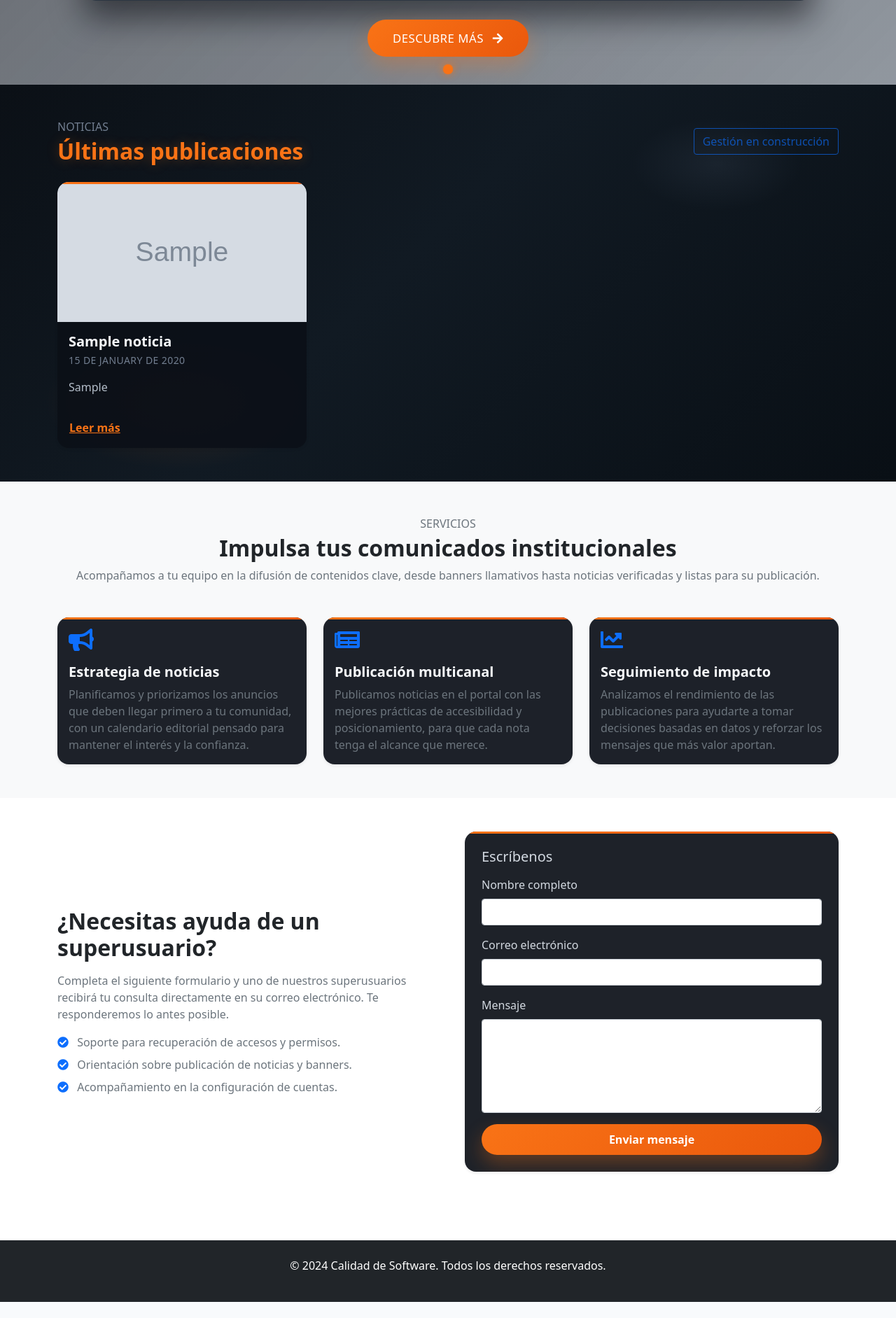
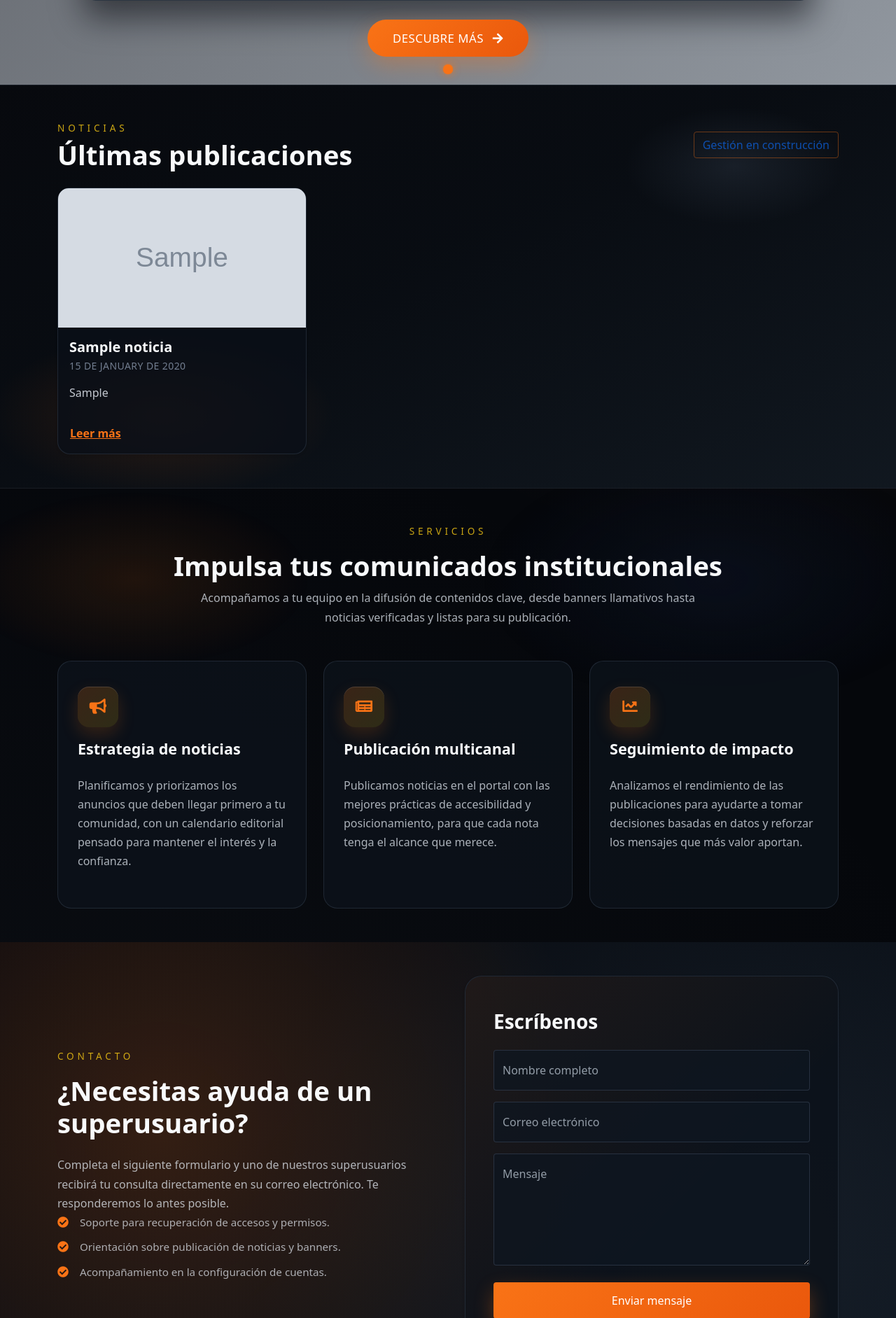
Before and after one commit to Derom-rm27/myweb, a PHP site: page / in a window 1280 px wide. Shown: the part 449-2332 px from the top of the page at 70% size. Before the commit the page ends 2309 px from the top, so only its background shows below. Run offline with PHP 8.4, Linux system fonts and the light colour scheme; tables that the repository leaves empty hold one stand-in row (values such as "Sample post"); grey boxes marked "Sample" are stand-in pictures.

Commit message:
Restyle landing page to match admin theme

```diff
--- a/css/home.css
+++ b/css/home.css
@@ -1,4 +1,17 @@
 /* Home page specific styles extracted from the previous inline block */
+.landing-page {
+    background: radial-gradient(circle at top right, rgba(249, 115, 22, 0.08), transparent 45%),
+        radial-gradient(circle at bottom left, rgba(55, 65, 81, 0.14), transparent 55%),
+        #05070b;
+    min-height: 100vh;
+    padding-bottom: 80px;
+}
+
+.landing-page > section {
+    position: relative;
+    z-index: 1;
+}
+
 .navbar {
     background: linear-gradient(135deg, #080a0f 0%, #111820 50%, #1b252f 100%) !important;
     backdrop-filter: blur(10px);
@@ -171,6 +184,47 @@
     box-shadow: 0 10px 25px rgba(249, 115, 22, 0.4);
 }
 
+.btn-outline-primary {
+    color: #f8fafc;
+    border-color: rgba(249, 115, 22, 0.6);
+    background: rgba(249, 115, 22, 0.08);
+    transition: all 0.3s ease;
+}
+
+.btn-outline-primary:hover,
+.btn-outline-primary:focus {
+    color: #0f172a;
+    background: linear-gradient(135deg, #f97316 0%, #facc15 100%);
+    border-color: transparent;
+    box-shadow: 0 16px 32px rgba(249, 115, 22, 0.4);
+}
+
+.section-header {
+    color: #f8fafc;
+}
+
+.section-eyebrow {
+    display: inline-block;
+    font-size: 0.85rem;
+    letter-spacing: 0.3rem;
+    text-transform: uppercase;
+    color: rgba(250, 204, 21, 0.8);
+}
+
+.section-title {
+    font-size: clamp(1.75rem, 3vw, 2.4rem);
+    font-weight: 700;
+    color: #f8fafc;
+    margin-bottom: 0.65rem;
+}
+
+.section-subtitle {
+    max-width: 720px;
+    margin: 0 auto;
+    color: rgba(226, 232, 240, 0.75);
+    line-height: 1.7;
+}
+
 @media (max-width: 576px) {
     .carousel-caption {
         bottom: 140px;
@@ -224,29 +278,27 @@
 
 
 .news-section {
-    background: linear-gradient(135deg, #0b1016 0%, #111a23 45%, #090f15 100%);
     position: relative;
+    background: linear-gradient(155deg, rgba(8, 10, 15, 0.92) 0%, rgba(9, 13, 19, 0.95) 45%, rgba(17, 24, 32, 0.98) 100%);
+    border-top: 1px solid rgba(148, 163, 184, 0.12);
+    border-bottom: 1px solid rgba(148, 163, 184, 0.12);
     color: rgba(226, 232, 240, 0.92);
 }
 
 .news-section::before {
     content: '';
     position: absolute;
-    top: 0;
-    left: 0;
-    width: 100%;
-    height: 100%;
+    inset: 0;
     background:
-        radial-gradient(ellipse 320px 160px at 20% 80%, rgba(249, 115, 22, 0.12) 0%, transparent 60%),
-        radial-gradient(ellipse 220px 120px at 80% 20%, rgba(71, 85, 105, 0.2) 0%, transparent 55%);
+        radial-gradient(ellipse 380px 180px at 18% 82%, rgba(249, 115, 22, 0.14) 0%, transparent 65%),
+        radial-gradient(ellipse 260px 140px at 82% 20%, rgba(71, 85, 105, 0.24) 0%, transparent 60%);
     pointer-events: none;
+    z-index: 0;
 }
 
-.news-section h2 {
-    color: #f97316;
-    font-weight: 700;
-    text-shadow: 0 0 18px rgba(249, 115, 22, 0.3);
+.news-section .container {
     position: relative;
+    z-index: 1;
 }
 
 .news-section .ratio {
@@ -263,7 +315,7 @@
 .news-section .card-subtitle {
     letter-spacing: 0.03em;
     text-transform: uppercase;
-    color: rgba(148, 163, 184, 0.8);
+    color: rgba(203, 213, 225, 0.65);
 }
 
 .news-section .btn-link {
@@ -281,53 +333,213 @@
     color: rgba(148, 163, 184, 0.75) !important;
 }
 
-.card {
-    border: none;
-    border-radius: 16px;
-    background: rgba(11, 16, 23, 0.92);
-    box-shadow: 0 5px 25px rgba(8, 10, 15, 0.35);
-    transition: all 0.3s ease;
-    overflow: hidden;
-    position: relative;
-    color: rgba(226, 232, 240, 0.92);
+.news-card {
+    background: rgba(10, 16, 24, 0.8);
+    border: 1px solid rgba(71, 85, 105, 0.35) !important;
+    border-radius: 18px;
+    box-shadow: 0 12px 30px rgba(8, 10, 15, 0.4);
+    transition: transform 0.35s ease, box-shadow 0.35s ease, border-color 0.35s ease;
 }
 
-.card:hover {
-    transform: translateY(-5px);
-    box-shadow: 0 18px 40px rgba(249, 115, 22, 0.22);
+.news-card:hover {
+    transform: translateY(-6px);
+    border-color: rgba(249, 115, 22, 0.55) !important;
+    box-shadow: 0 22px 45px rgba(8, 10, 15, 0.55);
 }
 
-.card::before {
+.news-card .card-title {
+    color: #f8fafc;
+    font-weight: 600;
+}
+
+.news-card .card-text {
+    color: rgba(226, 232, 240, 0.85);
+}
+
+.news-empty-state__title {
+    color: #f8fafc;
+    font-weight: 600;
+    margin-bottom: 0.75rem;
+}
+
+.news-empty-state__subtitle {
+    color: rgba(203, 213, 225, 0.75);
+}
+
+.services-section {
+    position: relative;
+    padding-top: 5rem;
+    padding-bottom: 5rem;
+    overflow: hidden;
+}
+
+.services-section::before {
     content: '';
     position: absolute;
-    top: 0;
-    left: 0;
-    width: 100%;
-    height: 3px;
-    background: linear-gradient(90deg, #f97316, #ea580c);
-    z-index: 1;
+    inset: 0;
+    background: radial-gradient(ellipse 400px 200px at 15% 20%, rgba(249, 115, 22, 0.12), transparent 65%),
+        radial-gradient(ellipse 480px 260px at 80% 20%, rgba(15, 23, 42, 0.55), transparent 70%);
+    z-index: -1;
+    opacity: 0.9;
 }
 
-.card-title {
+.services-section .container {
+    position: relative;
+    z-index: 2;
+}
+
+.service-card {
+    background: rgba(12, 18, 26, 0.85);
+    border: 1px solid rgba(71, 85, 105, 0.35);
+    border-radius: 20px;
+    padding: 36px 28px;
+    transition: transform 0.35s ease, box-shadow 0.35s ease, border-color 0.35s ease;
+}
+
+.service-card:hover {
+    transform: translateY(-6px);
+    border-color: rgba(249, 115, 22, 0.55);
+    box-shadow: 0 22px 45px rgba(8, 10, 15, 0.55);
+}
+
+.service-card__body {
+    display: flex;
+    flex-direction: column;
+    gap: 18px;
+}
+
+.service-card__icon {
+    width: 58px;
+    height: 58px;
+    display: grid;
+    place-items: center;
+    border-radius: 16px;
+    background: linear-gradient(135deg, rgba(249, 115, 22, 0.2), rgba(250, 204, 21, 0.15));
+    color: #f97316;
+    font-size: 1.6rem;
+    box-shadow: inset 0 1px 0 rgba(255, 255, 255, 0.12), 0 10px 25px rgba(249, 115, 22, 0.18);
+}
+
+.service-card__icon i {
+    font-size: 1.35rem;
+}
+
+.service-card__title {
+    font-size: 1.35rem;
+    font-weight: 600;
     color: #f8fafc;
 }
 
-.card-text {
-    color: rgba(203, 213, 225, 0.88);
+.service-card__text {
+    color: rgba(226, 232, 240, 0.75);
+    line-height: 1.7;
 }
 
-.card-body .btn-primary {
-    background: linear-gradient(135deg, #f97316 0%, #ea580c 100%);
-    border: none;
-    border-radius: 25px;
-    padding: 10px 20px;
-    font-weight: 600;
-    transition: all 0.3s ease;
+.contact-section {
+    position: relative;
+    padding-top: 5rem;
+    padding-bottom: 5rem;
+    overflow: hidden;
+    color: rgba(226, 232, 240, 0.9);
 }
 
-.card-body .btn-primary:hover {
-    transform: translateY(-2px);
-    box-shadow: 0 8px 20px rgba(249, 115, 22, 0.3);
+.contact-section::before {
+    content: '';
+    position: absolute;
+    inset: 0;
+    background: linear-gradient(135deg, rgba(8, 10, 15, 0.92), rgba(11, 19, 28, 0.96));
+    z-index: -2;
+}
+
+.contact-section::after {
+    content: '';
+    position: absolute;
+    inset: 0;
+    background: radial-gradient(circle at 18% 42%, rgba(249, 115, 22, 0.18), transparent 55%),
+        radial-gradient(circle at 82% 68%, rgba(55, 65, 81, 0.28), transparent 60%);
+    z-index: -1;
+}
+
+.contact-benefits {
+    color: rgba(226, 232, 240, 0.72);
+    font-size: 0.95rem;
+    line-height: 1.8;
+}
+
+.contact-section .section-subtitle {
+    margin: 0;
+}
+
+.contact-benefits i {
+    color: #f97316;
+    margin-right: 12px;
+    font-size: 1rem;
+}
+
+.contact-card {
+    background: rgba(12, 18, 26, 0.85);
+    border-radius: 24px;
+    border: 1px solid rgba(71, 85, 105, 0.35);
+    overflow: hidden;
+    position: relative;
+}
+
+.contact-card::before {
+    content: '';
+    position: absolute;
+    inset: 0;
+    background: linear-gradient(135deg, rgba(249, 115, 22, 0.12), transparent 60%);
+    opacity: 0.65;
+    pointer-events: none;
+}
+
+.contact-card__body {
+    position: relative;
+    z-index: 1;
+    padding: 48px 40px;
+}
+
+.contact-card__title {
+    color: #f8fafc;
+    font-weight: 600;
+    margin-bottom: 24px;
+}
+
+.contact-form .form-control {
+    background: rgba(15, 23, 32, 0.78);
+    border: 1px solid rgba(71, 85, 105, 0.45);
+    color: #f8fafc;
+}
+
+.contact-form .form-control:focus {
+    border-color: rgba(249, 115, 22, 0.6);
+    box-shadow: 0 0 0 0.25rem rgba(249, 115, 22, 0.18);
+    background: rgba(15, 23, 32, 0.9);
+}
+
+.contact-form .form-floating > label {
+    color: rgba(203, 213, 225, 0.7);
+}
+
+.contact-form .form-floating > .form-control:focus ~ label,
+.contact-form .form-floating > .form-control:not(:placeholder-shown) ~ label {
+    color: rgba(249, 115, 22, 0.8);
+}
+
+.contact-form textarea.form-control {
+    min-height: 160px;
+}
+
+.contact-form .btn-primary {
+    font-size: 1rem;
+    padding: 14px 20px;
+}
+
+.contact-section .alert {
+    border-radius: 12px;
+    border: 1px solid rgba(148, 163, 184, 0.2);
+    background: rgba(15, 23, 32, 0.75);
+    color: rgba(226, 232, 240, 0.85);
 }
 
 .modal-overlay {
@@ -616,4 +828,12 @@
         padding: 16px;
         font-size: 16px;
     }
+
+    .contact-card__body {
+        padding: 32px 24px;
+    }
+
+    .service-card {
+        padding: 28px 24px;
+    }
 }
--- a/includes/components/contact-section.php
+++ b/includes/components/contact-section.php
@@ -20,30 +20,33 @@ if (isset($_SESSION['contact_old_input'])) {
     <div class="container">
         <div class="row g-5 align-items-center">
             <div class="col-lg-6">
-                <h2 class="fw-bold mb-3">¿Necesitas ayuda de un superusuario?</h2>
-                <p class="text-muted">
+                <div class="section-header mb-4">
+                    <p class="section-eyebrow">Contacto</p>
+                    <h2 class="section-title">¿Necesitas ayuda de un superusuario?</h2>
+                </div>
+                <p class="section-subtitle">
                     Completa el siguiente formulario y uno de nuestros superusuarios recibirá tu consulta directamente
                     en su correo electrónico. Te responderemos lo antes posible.
                 </p>
-                <ul class="list-unstyled text-muted mb-0">
+                <ul class="list-unstyled contact-benefits mb-0">
                     <li class="mb-2">
-                        <i class="fas fa-check-circle text-primary me-2" aria-hidden="true"></i>
+                        <i class="fas fa-check-circle" aria-hidden="true"></i>
                         Soporte para recuperación de accesos y permisos.
                     </li>
                     <li class="mb-2">
-                        <i class="fas fa-check-circle text-primary me-2" aria-hidden="true"></i>
+                        <i class="fas fa-check-circle" aria-hidden="true"></i>
                         Orientación sobre publicación de noticias y banners.
                     </li>
                     <li>
-                        <i class="fas fa-check-circle text-primary me-2" aria-hidden="true"></i>
+                        <i class="fas fa-check-circle" aria-hidden="true"></i>
                         Acompañamiento en la configuración de cuentas.
                     </li>
                 </ul>
             </div>
             <div class="col-lg-6">
-                <div class="card shadow-sm border-0">
-                    <div class="card-body p-4">
-                        <h3 class="h5 mb-3">Escríbenos</h3>
+                <div class="contact-card shadow-sm">
+                    <div class="contact-card__body">
+                        <h3 class="contact-card__title">Escríbenos</h3>
                         <?php if ($contactFeedback !== null): ?>
                             <?php
                             $alertClass = ($contactFeedback['type'] ?? '') === 'success' ? 'alert-success' : 'alert-danger';
@@ -53,37 +56,42 @@ if (isset($_SESSION['contact_old_input'])) {
                                 <?php echo $message; ?>
                             </div>
                         <?php endif; ?>
-                        <form action="includes/actions/contact-superuser.php" method="post" novalidate>
-                            <div class="mb-3">
-                                <label for="contact-name" class="form-label">Nombre completo</label>
+                        <form action="includes/actions/contact-superuser.php" method="post" novalidate class="contact-form">
+                            <div class="form-floating mb-3">
                                 <input
                                     type="text"
                                     class="form-control"
                                     id="contact-name"
                                     name="nombre"
+                                    placeholder=" "
                                     required
                                     value="<?php echo htmlspecialchars($contactOldInput['nombre'], ENT_QUOTES, 'UTF-8'); ?>"
                                 >
+                                <label for="contact-name">Nombre completo</label>
                             </div>
-                            <div class="mb-3">
-                                <label for="contact-email" class="form-label">Correo electrónico</label>
+                            <div class="form-floating mb-3">
                                 <input
                                     type="email"
                                     class="form-control"
                                     id="contact-email"
                                     name="correo"
+                                    placeholder=" "
                                     required
                                     value="<?php echo htmlspecialchars($contactOldInput['correo'], ENT_QUOTES, 'UTF-8'); ?>"
                                 >
+                                <label for="contact-email">Correo electrónico</label>
                             </div>
-                            <div class="mb-3">
-                                <label for="contact-message" class="form-label">Mensaje</label>
+                            <div class="form-floating mb-4">
                                 <textarea
                                     class="form-control"
                                     id="contact-message"
                                     name="mensaje"
                                     rows="5"
-                                    required><?php echo htmlspecialchars($contactOldInput['mensaje'], ENT_QUOTES, 'UTF-8'); ?></textarea>
+                                    placeholder=" "
+                                    required
+                                    style="height: 160px;"
+                                ><?php echo htmlspecialchars($contactOldInput['mensaje'], ENT_QUOTES, 'UTF-8'); ?></textarea>
+                                <label for="contact-message">Mensaje</label>
                             </div>
                             <div class="d-grid">
                                 <button type="submit" class="btn btn-primary">Enviar mensaje</button>
--- a/includes/components/news-section.php
+++ b/includes/components/news-section.php
@@ -19,10 +19,10 @@ $truncate = static function (string $text, int $length = 180): string {
 ?>
 <section id="news" class="news-section py-5">
     <div class="container">
-        <div class="d-flex flex-column flex-md-row justify-content-between align-items-md-center mb-4">
+        <div class="d-flex flex-column flex-md-row justify-content-between align-items-md-center mb-4 section-header">
             <div>
-                <p class="text-uppercase text-muted mb-1">Noticias</p>
-                <h2 class="mb-0">Últimas publicaciones</h2>
+                <p class="section-eyebrow mb-1">Noticias</p>
+                <h2 class="section-title mb-0">Últimas publicaciones</h2>
             </div>
             <a href="#news" class="btn btn-outline-primary mt-3 mt-md-0 disabled" aria-disabled="true">
                 Gestión en construcción
@@ -43,7 +43,7 @@ $truncate = static function (string $text, int $length = 180): string {
                     $link    = $linkRaw !== '' ? htmlspecialchars($linkRaw, ENT_QUOTES, 'UTF-8') : '';
                     ?>
                     <div class="col-sm-6 col-lg-4">
-                        <article class="card h-100 shadow-sm border-0">
+                        <article class="card news-card h-100 shadow-sm border-0">
                             <div class="ratio ratio-16x9">
                                 <img
                                     src="<?php echo htmlspecialchars($image, ENT_QUOTES, 'UTF-8'); ?>"
@@ -81,9 +81,9 @@ $truncate = static function (string $text, int $length = 180): string {
                 <?php endforeach; ?>
             </div>
         <?php else: ?>
-            <div class="text-center py-5">
-                <h3 class="fw-semibold">Todavía no hay noticias publicadas</h3>
-                <p class="text-muted mb-0">En cuanto se carguen noticias aparecerán automáticamente aquí.</p>
+            <div class="news-empty-state text-center py-5">
+                <h3 class="news-empty-state__title">Todavía no hay noticias publicadas</h3>
+                <p class="news-empty-state__subtitle mb-0">En cuanto se carguen noticias aparecerán automáticamente aquí.</p>
             </div>
         <?php endif; ?>
     </div>
--- a/includes/components/services-section.php
+++ b/includes/components/services-section.php
@@ -1,22 +1,22 @@
-<section id="services" class="services-section py-5 bg-light">
+<section id="services" class="services-section py-5">
     <div class="container">
-        <div class="text-center mb-5">
-            <p class="text-uppercase text-muted mb-1">Servicios</p>
-            <h2 class="fw-bold">Impulsa tus comunicados institucionales</h2>
-            <p class="text-muted mb-0">
+        <div class="section-header text-center mb-5">
+            <p class="section-eyebrow">Servicios</p>
+            <h2 class="section-title">Impulsa tus comunicados institucionales</h2>
+            <p class="section-subtitle mb-0">
                 Acompañamos a tu equipo en la difusión de contenidos clave, desde banners llamativos hasta
                 noticias verificadas y listas para su publicación.
             </p>
         </div>
         <div class="row g-4">
             <div class="col-md-4">
-                <div class="card h-100 shadow-sm border-0">
-                    <div class="card-body">
-                        <div class="mb-3 text-primary">
-                            <i class="fas fa-bullhorn fa-2x" aria-hidden="true"></i>
+                <div class="service-card h-100">
+                    <div class="service-card__body">
+                        <div class="service-card__icon">
+                            <i class="fas fa-bullhorn" aria-hidden="true"></i>
                         </div>
-                        <h5 class="card-title">Estrategia de noticias</h5>
-                        <p class="card-text text-muted">
+                        <h5 class="service-card__title">Estrategia de noticias</h5>
+                        <p class="service-card__text">
                             Planificamos y priorizamos los anuncios que deben llegar primero a tu comunidad, con un
                             calendario editorial pensado para mantener el interés y la confianza.
                         </p>
@@ -24,13 +24,13 @@
                 </div>
             </div>
             <div class="col-md-4">
-                <div class="card h-100 shadow-sm border-0">
-                    <div class="card-body">
-                        <div class="mb-3 text-primary">
-                            <i class="fas fa-newspaper fa-2x" aria-hidden="true"></i>
+                <div class="service-card h-100">
+                    <div class="service-card__body">
+                        <div class="service-card__icon">
+                            <i class="fas fa-newspaper" aria-hidden="true"></i>
                         </div>
-                        <h5 class="card-title">Publicación multicanal</h5>
-                        <p class="card-text text-muted">
+                        <h5 class="service-card__title">Publicación multicanal</h5>
+                        <p class="service-card__text">
                             Publicamos noticias en el portal con las mejores prácticas de accesibilidad y
                             posicionamiento, para que cada nota tenga el alcance que merece.
                         </p>
@@ -38,13 +38,13 @@
                 </div>
             </div>
             <div class="col-md-4">
-                <div class="card h-100 shadow-sm border-0">
-                    <div class="card-body">
-                        <div class="mb-3 text-primary">
-                            <i class="fas fa-chart-line fa-2x" aria-hidden="true"></i>
+                <div class="service-card h-100">
+                    <div class="service-card__body">
+                        <div class="service-card__icon">
+                            <i class="fas fa-chart-line" aria-hidden="true"></i>
                         </div>
-                        <h5 class="card-title">Seguimiento de impacto</h5>
-                        <p class="card-text text-muted">
+                        <h5 class="service-card__title">Seguimiento de impacto</h5>
+                        <p class="service-card__text">
                             Analizamos el rendimiento de las publicaciones para ayudarte a tomar decisiones basadas en
                             datos y reforzar los mensajes que más valor aportan.
                         </p>
--- a/index.php
+++ b/index.php
@@ -5,7 +5,7 @@ $pageTitle = 'Calidad de Software';
 include __DIR__ . '/includes/layout/header.php';
 ?>
 
-<main>
+<main class="landing-page">
     <?php include __DIR__ . '/includes/components/banner-carousel.php'; ?>
     <?php include __DIR__ . '/includes/components/news-section.php'; ?>
     <?php include __DIR__ . '/includes/components/services-section.php'; ?>
```
